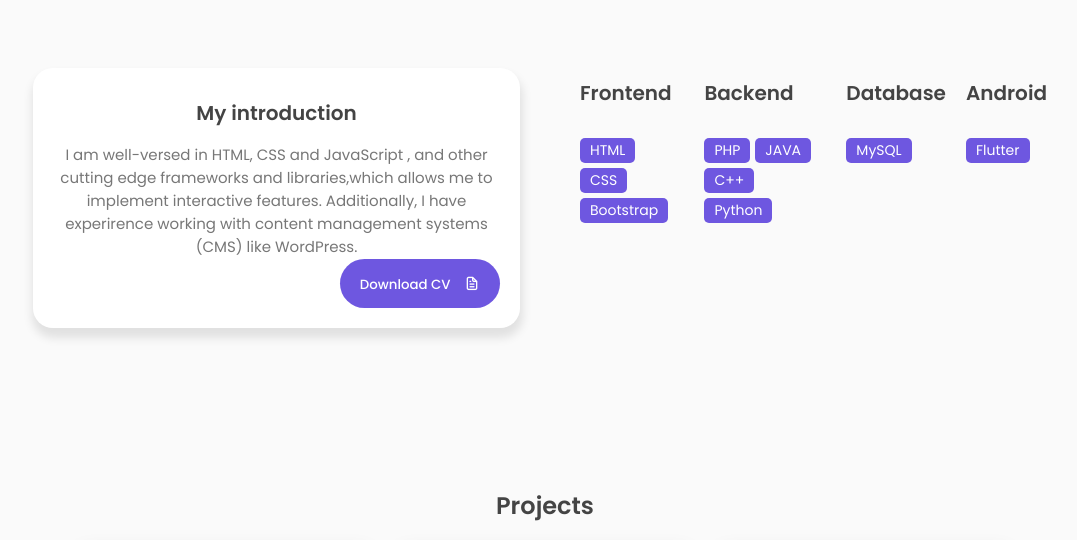
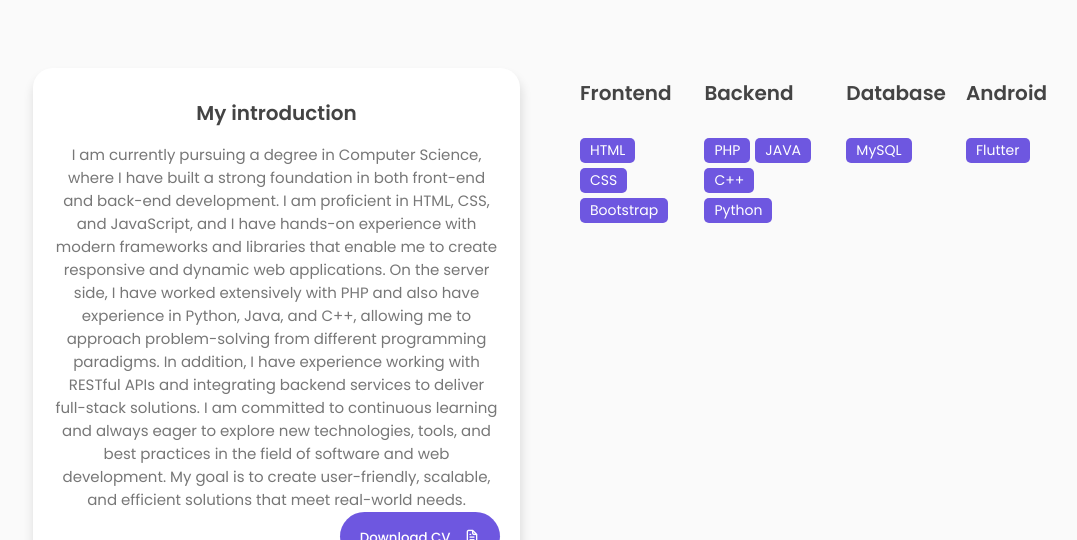
Before and after one commit to Elopre0701/Portfolio, a website: page index.html in a window 1280 px wide. Shown: the part 927-1467 px from the top of the page, without its empty margins (95-1172 px from the left). Drawn offline with nearby package versions, Linux system fonts and the light colour scheme; some packages are replaced by stand-ins of ours; a script that the page names is missing.

Commit message:
Update index.html

```diff
--- a/index.html
+++ b/index.html
@@ -110,10 +110,8 @@
             <div class="col">
                 <div class="about-info">
                     <h3>My introduction</h3>
-                    <p>I am well-versed in HTML, CSS and JavaScript , and other cutting edge
-                       frameworks and libraries,which allows me to implement interactive features.
-                       Additionally, I have experirence working with content management systems (CMS) like
-                       WordPress.
+                    <p>
+                       I am currently pursuing a degree in Computer Science, where I have built a strong foundation in both front-end and back-end development. I am proficient in HTML, CSS, and JavaScript, and I have hands-on experience with modern frameworks and libraries that enable me to create responsive and dynamic web applications. On the server side, I have worked extensively with PHP and also have experience in Python, Java, and C++, allowing me to approach problem-solving from different programming paradigms. In addition, I have experience working with RESTful APIs and integrating backend services to deliver full-stack solutions. I am committed to continuous learning and always eager to explore new technologies, tools, and best practices in the field of software and web development. My goal is to create user-friendly, scalable, and efficient solutions that meet real-world needs.
                     </p>
                     <div class="about-btn">
                         <button class="btn downloadCvButton">Download CV <i class="uil uil-file-alt"></i></button>
```
